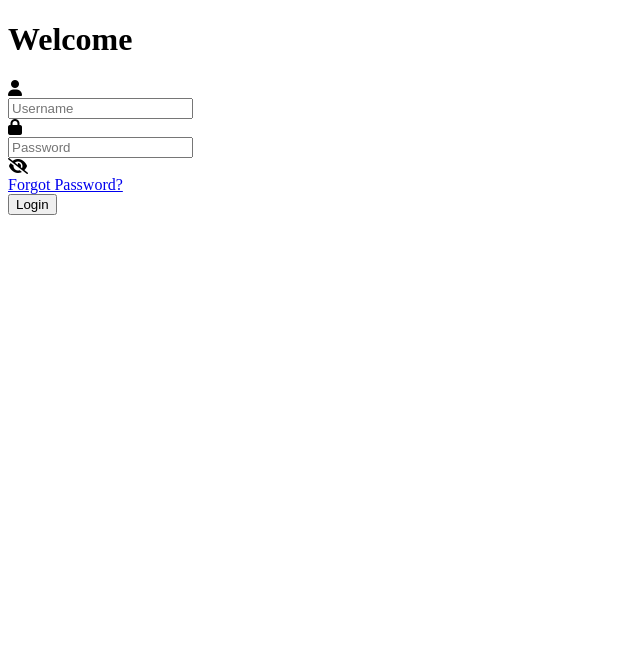
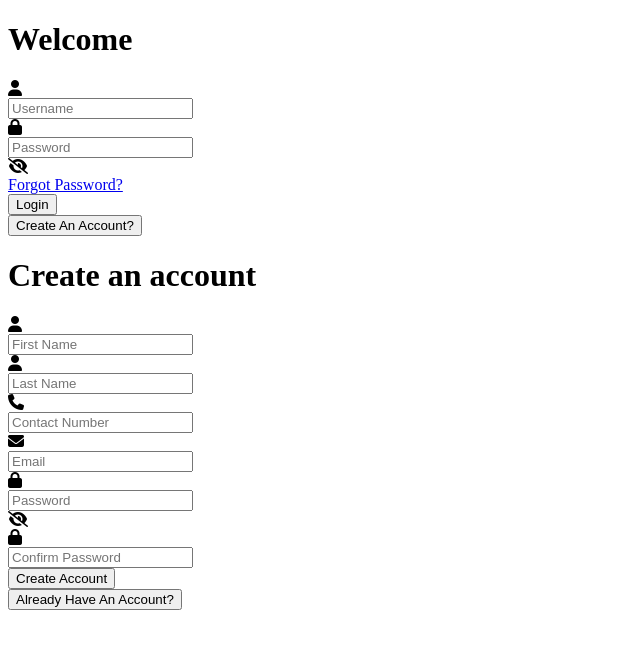
Before and after one commit to AceBurgundy/CS50X-Collab, a Python web app: template templates/users.html in a window 1280 px wide. Shown: the top 649 px of the page, without its empty margins (0-640 px from the left). Run offline with Jinja, Linux system fonts and the light colour scheme; the template is opened without the code that fills it, so the values that code supplies are empty; some libraries are stand-ins or nearby versions.

Commit message:
Completed Registration Form, Circle Div

```diff
--- a/templates/users.html
+++ b/templates/users.html
@@ -38,6 +38,47 @@
             </div>
         </form>
 
+        <button id="create" onclick="back()">Create An Account?</button>
+    </div>
+
+    <div class="register" id="show">
+        <p id="register-error"></p>
+        <form class="form-register" action="/register" method="post">
+            <h1 class="header">Create an account</h1>
+            <div class="input-field">
+                <div class="icon"><i class="fas fa-user"></i></div>
+                <input type="text" class="first-name" required name="first-name" placeholder="First Name">
+            </div>
+            <div class="input-field">
+                <div class="icon"><i class="fas fa-user"></i></div>
+                <input type="text" class="last-name" required name="last-name" placeholder="Last Name">
+            </div>
+            <div class="input-field">
+                <div class="icon"><i class="fas fa-phone"></i></div>
+                <input type="tel" class="telephone" required name="telephone" placeholder="Contact Number">
+            </div>
+            <div class="input-field">
+                <div class="icon"><i class="fas fa-envelope"></i></div>
+                <input type="email" class="email" required name="email" placeholder="Email">
+            </div>
+            <div class="input-field-password">
+                <div class="icon"><i class="fas fa-lock"></i></div>
+                <input type="password" id="regpassword" required name="password" placeholder="Password">
+                <div class="icon"><i class="fas fa-eye-slash" id="regeye" onclick="showHide('regpassword','regeye')"></i></div>
+            </div>
+            <div class="input-field">
+                <div class="icon"><i class="fas fa-lock"></i></div>
+                <input type="password" required name="confirm-password" placeholder="Confirm Password">
+            </div>
+            <div class="wrapper">
+                <button class="button">Create Account</button>
+            </div>
+        </form>
+        <button id="already" onclick="run()">Already Have An Account?</button>
+    </div>
+
+    <div id="cover">
+    </div>
 </body>
 
 </html>
```
